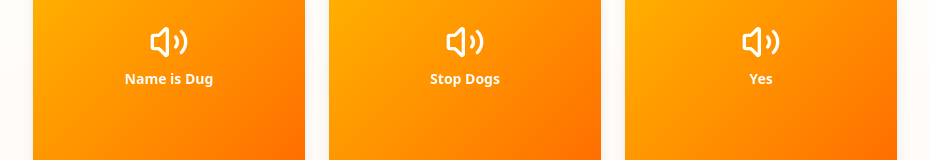
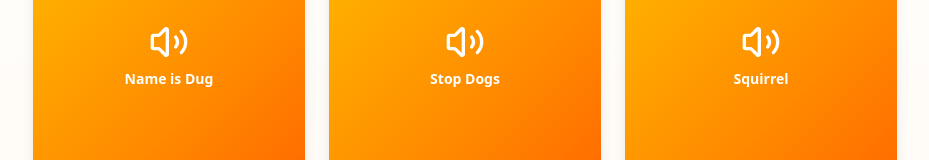
Before and after one commit to cperos-xr/oahu-bikes-site, a Next.js app: page /dug in a window 1280 px wide. Shown: the part 950-1110 px from the top of the page, without its empty margins (175-1104 px from the left). Built offline with nearby package versions, Linux system fonts and the light colour scheme.

Commit message:
squirrel

```diff
--- a/src/app/dug/page.js
+++ b/src/app/dug/page.js
@@ -14,7 +14,7 @@ const SOUNDS = [
   { id: "master-made", label: "Master Made Me", file: "/dug/master_made_me_this_collar.mp3" },
   { id: "name-is-dug", label: "Name is Dug", file: "/dug/name_is_dug.mp3" },
   { id: "stop-dogs", label: "Stop Dogs", file: "/dug/stop_dogs.mp3" },
-  { id: "yes", label: "Yes", file: "/dug/yes.mp3" },
+  { id: "squirrel", label: "Squirrel", file: "/dug/squirrel.mp3" },
 ];
 
 export default function DugSoundboard() {
```
Also changed, not shown: 1 other file (tests, documents, lock files or other folders).
